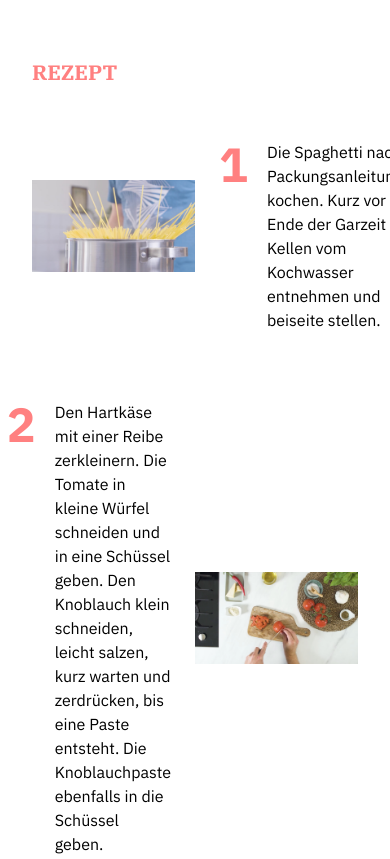
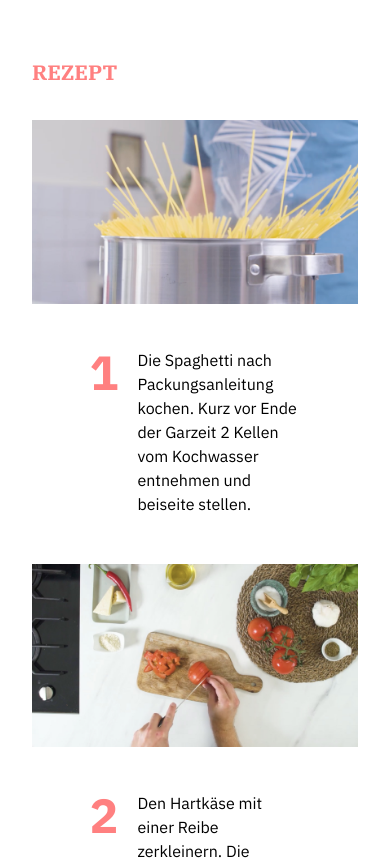
Before and after one commit to mi-classroom/fd-feature-request-session-07-pixelverschieber, a website: page recipes/spaghetti-aglio-olio-e-peperoncino.html in a window 390 px wide. Shown: the part 2180-3039 px from the top of the page. Drawn offline with Linux system fonts and the light colour scheme.

Commit message:
rezept-content responsive

```diff
--- a/styles/components.css
+++ b/styles/components.css
@@ -118,7 +118,7 @@
    margin: -2rem 0 3rem 0;
 }
 
-/*
+/* ingredients and nutritional values
 ########################################################################### */
 
 @media screen and (max-width: 830px) {
@@ -381,7 +381,8 @@ form input[type="checkbox"] {
 
 /* stylelint-disable-next-line no-descending-specificity */
 .steps > li{
-    display: block;
+    display: flex;
+    flex-direction: row;
     padding-bottom: var(--xl);
     counter-increment: step-count;
 }
@@ -428,3 +429,16 @@ form input[type="checkbox"] {
     font-weight: bold;
     line-height: var(--xl);
 }
+
+@media screen and (max-width: 768px) {
+    .steps > li > figure > img {
+        flex-direction: column;
+        width: 100%;
+        flex-basis: 100%;
+    }
+
+    .steps > li > figure:last-child {
+        display: flex;
+        flex-direction: column;
+    }
+}
```
